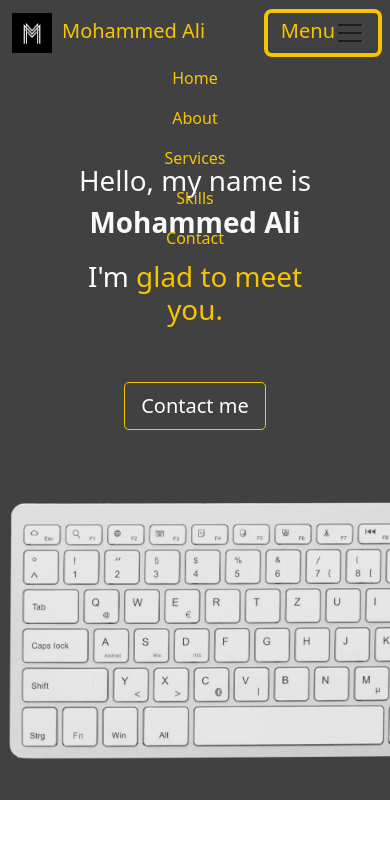
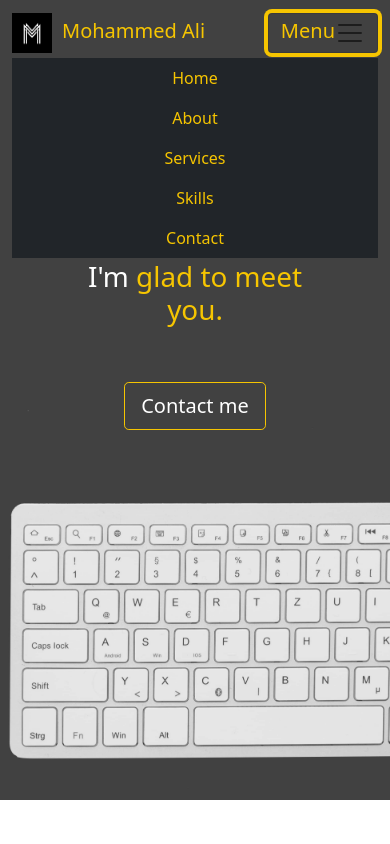
Before and after one commit to mohaali482/mohammed, a plain HTML site: page index.html in a window 390 px wide. Both pictures are taken after a click on the button "Menu". Shown: the top 844 px of the page. Drawn offline with Linux system fonts and the light colour scheme.

Commit message:
Update index.html

```diff
--- a/index.html
+++ b/index.html
@@ -78,6 +78,12 @@
         .btn.btn-outline-danger:hover{
             background-color: #F6C501;
         }
+        @media (max-width:990px){
+            #navmenu{
+                background-color:#212529;
+            }
+        }
+
     </style>
 
 
```
